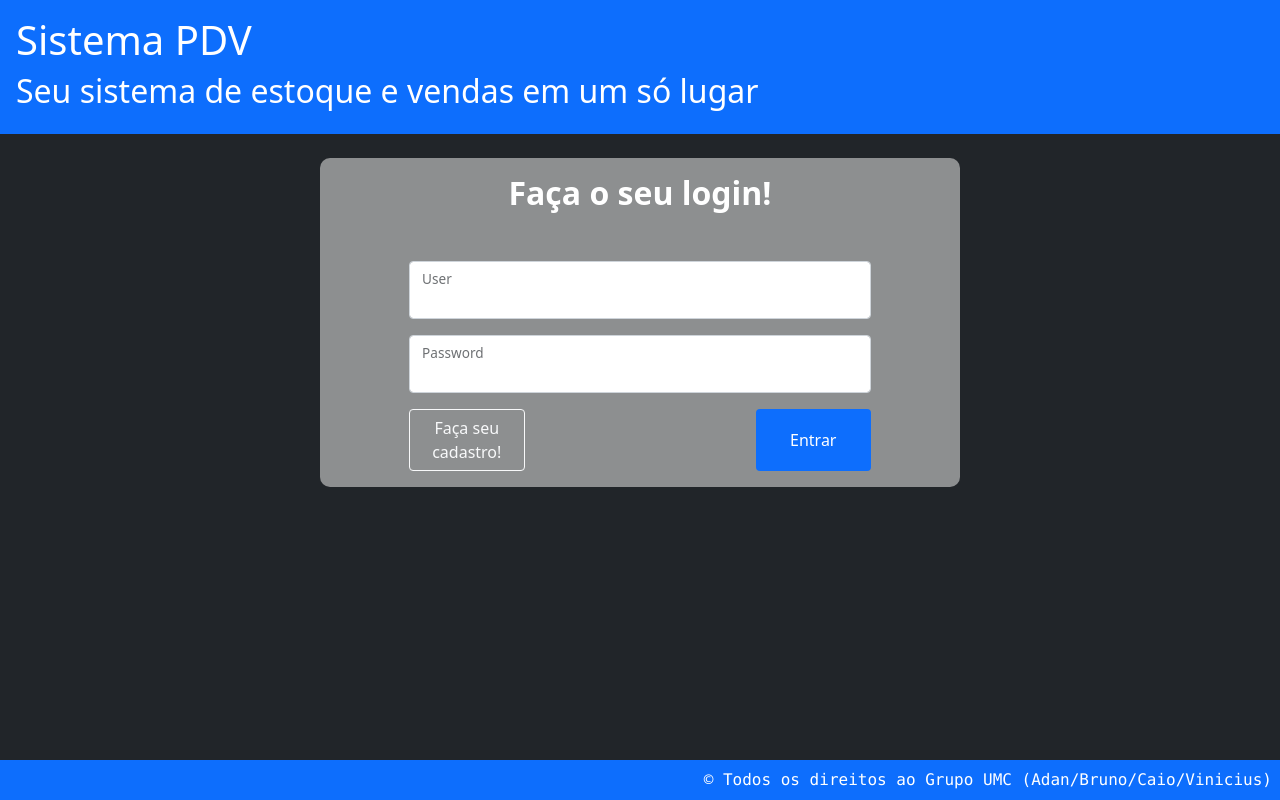
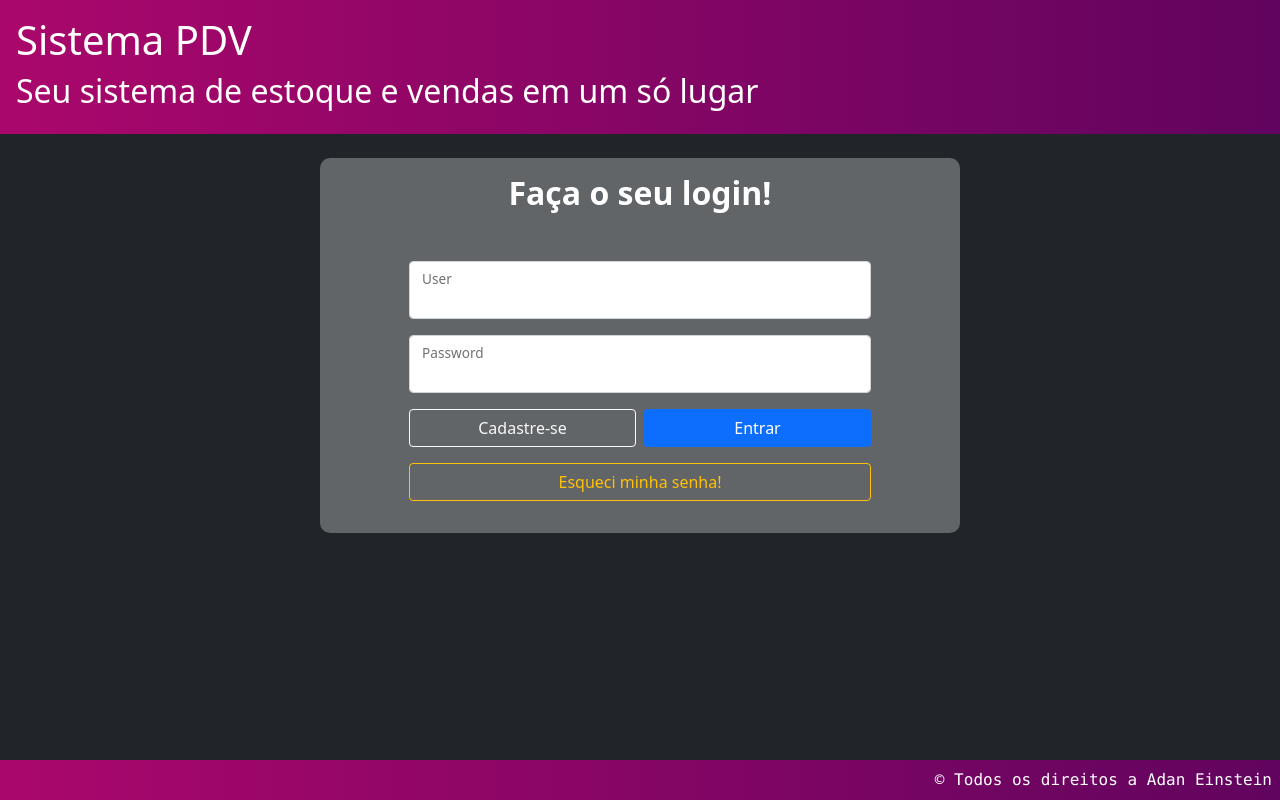
Before and after one commit to AdanEinstein/prototipos, a PHP site: page / in a window 1280 px wide. Run offline with PHP 8.4, Linux system fonts and the light colour scheme.

Commit message:
#Redefinição de senha!

```diff
--- a/sistema_pdv/cadastroProduto.php
+++ b/sistema_pdv/cadastroProduto.php
@@ -10,7 +10,7 @@ session_start();
         <div class="row">
             <div class="col"></div>
             <div class="col-md-6 col-12 d-flex flex-column my-4 py-3 align-items-center"
-                 style="background: rgba(204,204,204,0.63); border-radius: 10px; ">
+                 style="background: rgba(204,204,204,0.38); border-radius: 10px; ">
                 <h2 class="text-center text-white fw-bolder mb-3">Cadastre o seu produto!</h2>
                 <form action="actions/actioncadastrarproduto.php" method="post" class="w-75">
                     <div class="form-floating mb-3">
--- a/sistema_pdv/cadastroUser.php
+++ b/sistema_pdv/cadastroUser.php
@@ -6,12 +6,13 @@ session_start();
         <div class="row">
             <div class="col"></div>
             <div class="col-md-6 col-12 d-flex flex-column my-4 py-3 align-items-center"
-                 style="background: rgba(204,204,204,0.63); border-radius: 10px; ">
+                 style="background: rgba(204,204,204,0.38); border-radius: 10px; ">
                 <h2 class="text-center text-white mb-5 fw-bolder">Cadastre-se aqui!</h2>
                 <form action="actions/actioncadastraruser.php" method="post" class="w-75">
                     <div class="form-floating mb-3">
-                        <input type="text" class="form-control" id="user" name="user">
+                        <input type="email" class="form-control" id="user" name="user" aria-describedby="aviso">
                         <label for="user">User</label>
+                        <div id="aviso" class="form-text text-white">Dica: Digite o seu e-mail para que seja possível recuperar sua senha caso esqueça!</div>
                     </div>
                     <div class="form-floating mb-3">
                         <input type="password" class="form-control" id="password" name="password">
--- a/sistema_pdv/includes/footer.php
+++ b/sistema_pdv/includes/footer.php
@@ -1,5 +1,5 @@
-    <footer class="bg-primary text-white text-end vw-100 p-2 position-fixed bottom-0" style="">
-        <span class="font-monospace d-sm-block d-none">&copy; Todos os direitos ao Grupo UMC (Adan/Bruno/Caio/Vinicius)</span>
+    <footer class="text-white text-end vw-100 p-2 position-fixed bottom-0" style="background: linear-gradient(to right, rgb(170, 7, 107), rgb(97, 4, 95));">
+        <span class="font-monospace d-sm-block d-none">&copy; Todos os direitos a Adan Einstein</span>
         <span class="font-monospace d-sm-none d-block">&copy; Todos os direitos reservados</span>
     </footer>
 </body>
--- a/sistema_pdv/includes/header.php
+++ b/sistema_pdv/includes/header.php
@@ -11,7 +11,7 @@
     <title>Sistema PDV</title>
 </head>
 <body class="bg-dark vh-100">
-    <header class="bg-primary text-white p-3 vw-100 top-0">
+    <header class="text-white p-3 vw-100 top-0" style="background: linear-gradient(to right, rgb(170, 7, 107), rgb(97, 4, 95));">
         <h1>Sistema PDV</h1>
         <h2 class="d-md-block d-none">Seu sistema de estoque e vendas em um só lugar</h2>
     </header>
--- a/sistema_pdv/includes/nav.php
+++ b/sistema_pdv/includes/nav.php
@@ -1,5 +1,5 @@
 <nav class="navbar navbar-expand-lg navbar-dark"
-     style="background-color: #1b86ff; box-shadow: 5px 5px 15px -3px #000000;">
+     style="background: linear-gradient(to right, rgb(170, 7, 107), rgb(97, 4, 95)); box-shadow: 5px 5px 15px -3px #000000;">
     <div class="container-fluid">
         <a class="navbar-brand" href="home.php">
             <img src="./images/basket-fill.svg" alt="" width="30" height="24"
@@ -22,12 +22,12 @@
                     <a href="venderProdutos.php" class="nav-link my-1">Vender</a>
                 </li>
                 <li class="nav-item d-lg-none">
-                    <a href="venderProdutos.php" class="btn btn-danger w-100 my-1">Sair</a>
+                    <a href="venderProdutos.php" class="btn btn-danger fw-lighter w-100 my-1">SAIR</a>
                 </li>
             </ul>
         </div>
         <div class="d-lg-block d-none">
-            <a class="btn btn-danger" style="width: 150px" href="index.php">Sair</a>
+            <a class="btn btn-danger fw-lighter" style="width: 150px" href="index.php">SAIR</a>
         </div>
     </div>
 </nav>
--- a/sistema_pdv/index.php
+++ b/sistema_pdv/index.php
@@ -4,7 +4,8 @@ include_once "includes/header.php";
 <div class="container-fluid">
     <div class="row">
         <div class="col"></div>
-        <div class="col-md-6 col-12 d-flex flex-column my-4 py-3 align-items-center"  style="background: rgba(204,204,204,0.63); border-radius: 10px; ">
+        <div class="col-md-6 col-12 d-flex flex-column my-4 py-3 align-items-center"
+             style="background: rgba(204,204,204,0.38); border-radius: 10px; ">
             <h2 class="text-center text-white fw-bolder mb-5">Faça o seu login!</h2>
             <form action="actions/entrar.php" method="post" class="w-75">
                 <div class="form-floating mb-3">
@@ -28,11 +29,13 @@ include_once "includes/header.php";
                 session_unset();
                 ?>
                 <div class="d-flex justify-content-between">
-                    <a href="cadastroUser.php" class="btn btn-outline-light bg-opacity-25 me-2 w-25 d-lg-block d-none">Faça
+                    <a href="cadastroUser.php" class="btn btn-outline-light bg-opacity-25 me-2 w-50 d-xxl-block d-none">Faça
                         seu cadastro!</a>
-                    <a href="cadastroUser.php" class="btn btn-outline-light bg-opacity-25 me-2 w-50 d-lg-none d-block">Cadastre-se</a>
-                    <button class="btn bg-primary text-white w-25" type="submit">Entrar</button>
+                    <a href="cadastroUser.php" class="btn btn-outline-light bg-opacity-25 me-2 w-50 d-xxl-none d-block">Cadastre-se</a>
+                    <button class="btn bg-primary text-white w-50" type="submit">Entrar</button>
                 </div>
+                <a href="recuperarSenha.php" class="btn btn-outline-warning w-100 bg-opacity-25 my-3">Esqueci minha senha!</a>
+
             </form>
         </div>
         <div class="col"></div>
```
Also changed, not shown: sistema_pdv/actions/actioncadastraruser.php (+15 -5 lines), sistema_pdv/venderProdutos.php (+5 -2 lines), sistema_pdv/images/favicon.ico.
